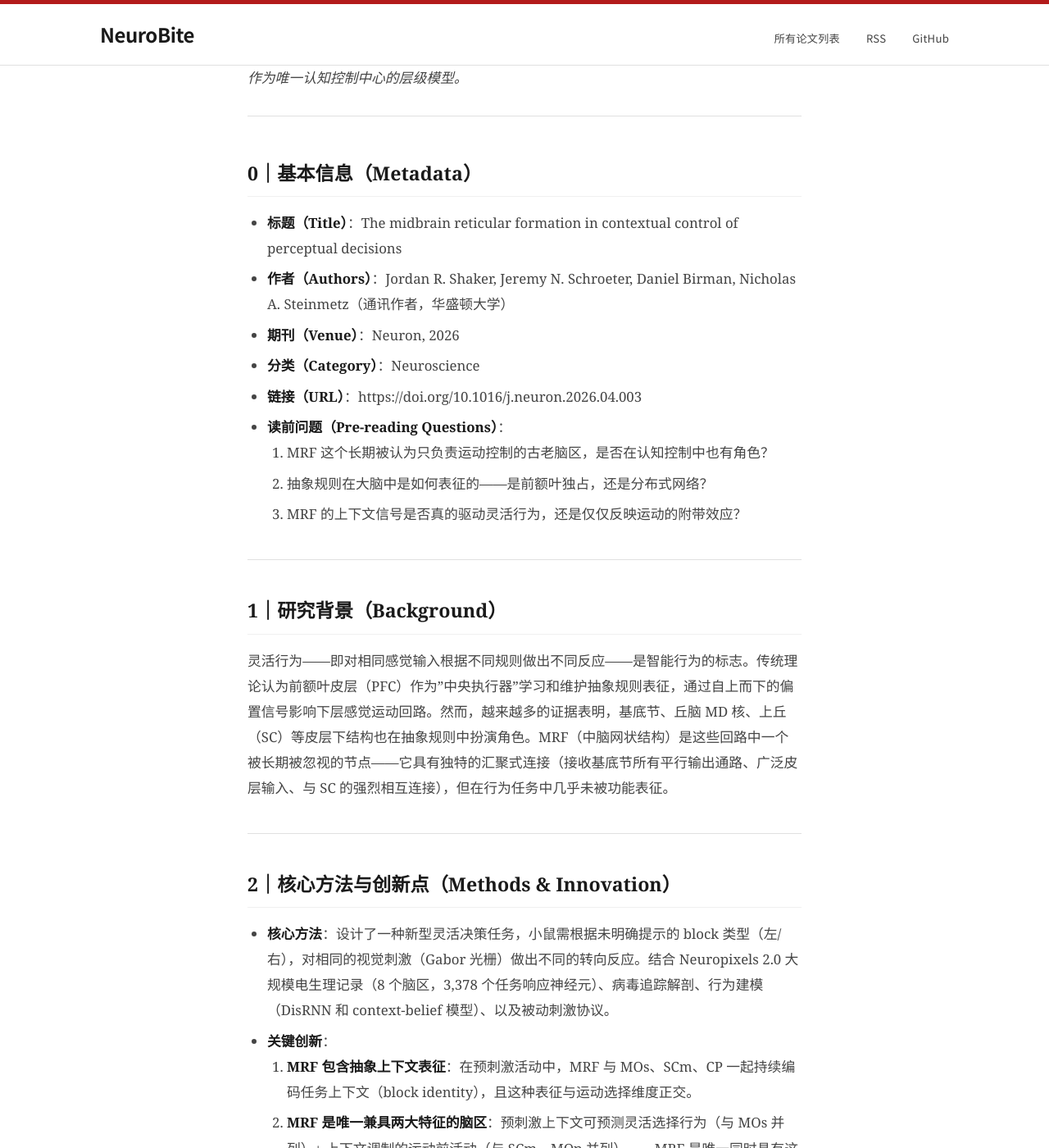
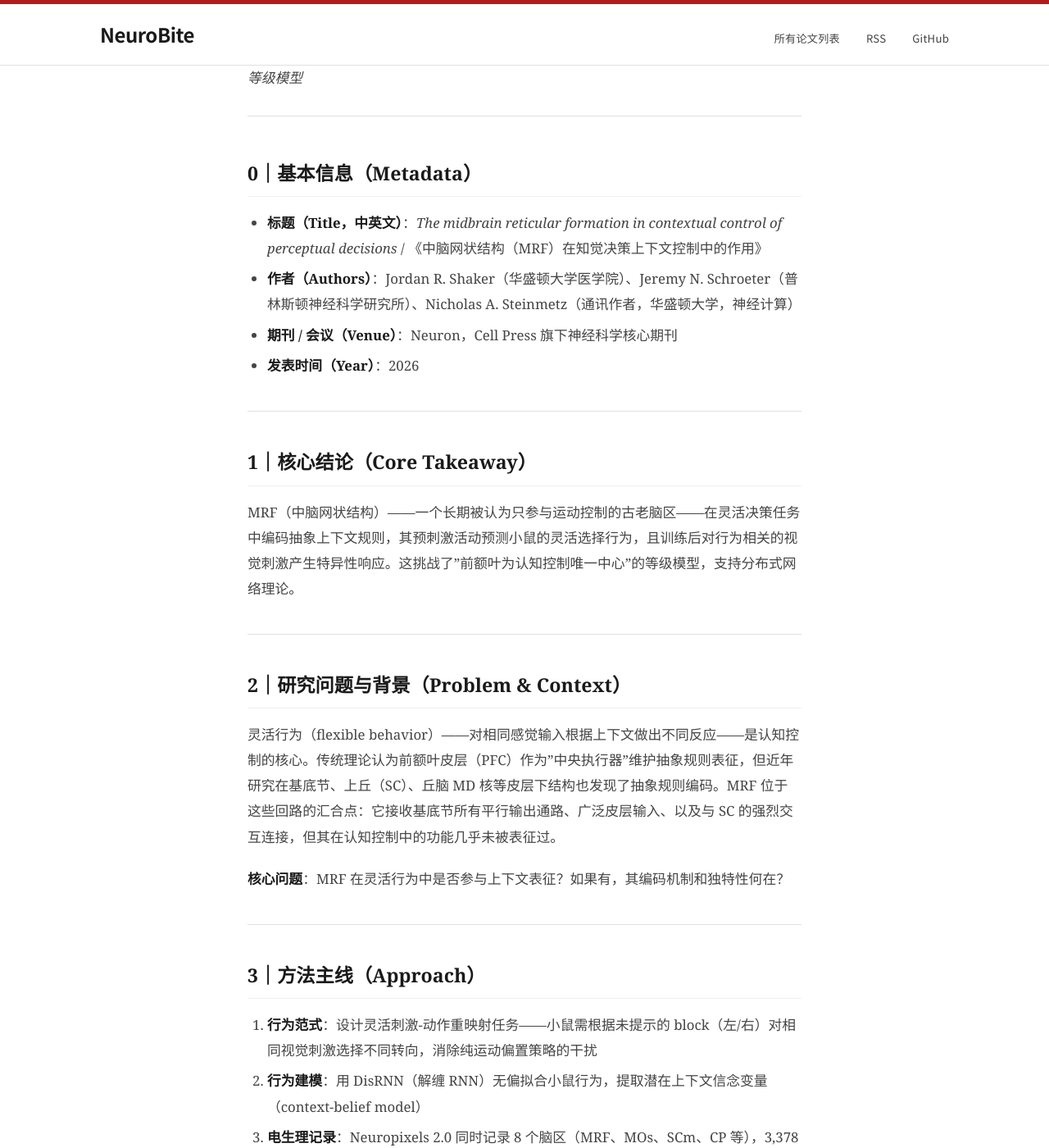
Before and after one commit to tiantiannadaxiong/NeuroBite, a Jekyll site: the page built from _posts/2026-05-14-midbrain-reticular-formation-contextual-decisions.md, in a window 1280 px wide and 1400 px high, scrolled down 240 px. Shown: the whole window at 82% size. Built offline with Jekyll 4.4.1, drawn with Linux system fonts in a browser that asks for light colours; some of the changed text lies outside the part shown.

Commit message:
update: MRF paper analysis (v2 with correct prompt template)

```diff
--- a/_posts/2026-05-14-midbrain-reticular-formation-contextual-decisions.md
+++ b/_posts/2026-05-14-midbrain-reticular-formation-contextual-decisions.md
@@ -3,104 +3,98 @@
 title: "中脑网状结构（MRF）在知觉决策上下文控制中的作用"
 date: 2026-05-14
 venue: "Neuron"
-description: "MRF 不仅编码抽象上下文信号预测灵活行为，且具有任务特异性视觉可塑性，挑战前额叶作为唯一认知控制中心的层级模型。"
+description: "MRF 在分布式回路中编码抽象上下文并预测灵活行为，挑战了前额叶作为认知控制中心的等级模型"
 ---
 
 ## 0｜基本信息（Metadata）
 
-- **标题（Title）**：The midbrain reticular formation in contextual control of perceptual decisions
-- **作者（Authors）**：Jordan R. Shaker, Jeremy N. Schroeter, Daniel Birman, Nicholas A. Steinmetz（通讯作者，华盛顿大学）
-- **期刊（Venue）**：Neuron, 2026
-- **分类（Category）**：Neuroscience
-- **链接（URL）**：https://doi.org/10.1016/j.neuron.2026.04.003
-- **读前问题（Pre-reading Questions）**：
-  1. MRF 这个长期被认为只负责运动控制的古老脑区，是否在认知控制中也有角色？
-  2. 抽象规则在大脑中是如何表征的——是前额叶独占，还是分布式网络？
-  3. MRF 的上下文信号是否真的驱动灵活行为，还是仅仅反映运动的附带效应？
+- **标题（Title，中英文）**：*The midbrain reticular formation in contextual control of perceptual decisions* / 《中脑网状结构（MRF）在知觉决策上下文控制中的作用》
+- **作者（Authors）**：Jordan R. Shaker（华盛顿大学医学院）、Jeremy N. Schroeter（普林斯顿神经科学研究所）、Nicholas A. Steinmetz（通讯作者，华盛顿大学，神经计算）
+- **期刊 / 会议（Venue）**：Neuron，Cell Press 旗下神经科学核心期刊
+- **发表时间（Year）**：2026
 
 ---
 
-## 1｜研究背景（Background）
+## 1｜核心结论（Core Takeaway）
 
-灵活行为——即对相同感觉输入根据不同规则做出不同反应——是智能行为的标志。传统理论认为前额叶皮层（PFC）作为"中央执行器"学习和维护抽象规则表征，通过自上而下的偏置信号影响下层感觉运动回路。然而，越来越多的证据表明，基底节、丘脑 MD 核、上丘（SC）等皮层下结构也在抽象规则中扮演角色。MRF（中脑网状结构）是这些回路中一个被长期被忽视的节点——它具有独特的汇聚式连接（接收基底节所有平行输出通路、广泛皮层输入、与 SC 的强烈相互连接），但在行为任务中几乎未被功能表征。
+MRF（中脑网状结构）——一个长期被认为只参与运动控制的古老脑区——在灵活决策任务中编码抽象上下文规则，其预刺激活动预测小鼠的灵活选择行为，且训练后对行为相关的视觉刺激产生特异性响应。这挑战了"前额叶为认知控制唯一中心"的等级模型，支持分布式网络理论。
 
 ---
 
-## 2｜核心方法与创新点（Methods & Innovation）
+## 2｜研究问题与背景（Problem & Context）
 
-- **核心方法**：设计了一种新型灵活决策任务，小鼠需根据未明确提示的 block 类型（左/右），对相同的视觉刺激（Gabor 光栅）做出不同的转向反应。结合 Neuropixels 2.0 大规模电生理记录（8 个脑区，3,378 个任务响应神经元）、病毒追踪解剖、行为建模（DisRNN 和 context-belief 模型）、以及被动刺激协议。
-- **关键创新**：
-  1. **MRF 包含抽象上下文表征**：在预刺激活动中，MRF 与 MOs、SCm、CP 一起持续编码任务上下文（block identity），且这种表征与运动选择维度正交。
-  2. **MRF 是唯一兼具两大特征的脑区**：预刺激上下文可预测灵活选择行为（与 MOs 并列）+ 上下文调制的运动前活动（与 SCm、MOp 并列）——MRF 是唯一同时具有这两者的区域。
-  3. **任务特异性视觉可塑性**：经过训练的小鼠 MRF 中出现对行为相关视觉刺激的响应，而训练前几乎为零——且只在任务中出现的刺激方位上增强，非任务方位不变。
-  4. **前部 MRF 的功能-结构对齐**：上下文编码神经元和皮层轴突末梢在空间上对齐且在 MRF 前部富集，提示前-后功能梯度。
-- **与前人差异**：不同于 PFC 作为认知控制中心的层级模型，本研究展示了一个分布式网络（MRF、MOs、SCm、CP）以正交编码机制共同实现灵活行为。
+灵活行为（flexible behavior）——对相同感觉输入根据上下文做出不同反应——是认知控制的核心。传统理论认为前额叶皮层（PFC）作为"中央执行器"维护抽象规则表征，但近年研究在基底节、上丘（SC）、丘脑 MD 核等皮层下结构也发现了抽象规则编码。MRF 位于这些回路的汇合点：它接收基底节所有平行输出通路、广泛皮层输入、以及与 SC 的强烈交互连接，但其在认知控制中的功能几乎未被表征过。
+
+**核心问题**：MRF 在灵活行为中是否参与上下文表征？如果有，其编码机制和独特性何在？
 
 ---
 
-## 3｜主要发现与结果（Key Results）
+## 3｜方法主线（Approach）
 
-1. **行为建模揭示小鼠追踪单一潜在上下文信念变量**：context-belief 模型优于 Q-learning 和 WSLS，表明小鼠使用抽象规则（利用外部刺激位置推断 block）而非简单的强化学习。单次暴露于外部刺激或中心刺激即可显著提升 block 切换后的表现（最高提升 22.3%）。
-2. **分布式网络编码上下文，且与运动选择维度正交**：MRF、MOs、SCm、CP 四个脑区在预刺激窗口均有显著的上下文解码能力。上下文维度与运动（choice）维度正交（角度 77°–90°），设定种群动力学初始状态。
-3. **MRF 和 MOs 的上下文信号预测行为失误**：在 block 后期（表现稳定后），预刺激上下文信号变弱与随后的中心刺激错误相关（MRF 效应量中位数 16% shift, p=0.032）。
-4. **MRF 上下文信号不是运动伪影**：面部视频和瞳孔解码上下文的能力远弱于神经活动，且两者无相关性。被动 replay 实验显示，未训练小鼠的 MRF 没有上下文信号。
-5. **训练诱导 MRF 视觉响应，仅针对任务相关方位**：训练后 MRF 中 Gabor 编码神经元从 0.6% 升至 5.0%（p=9.5×10⁻⁷），且仅在 -80°、0°、+80° 等任务方位；非任务方位无变化。听觉刺激编码无变化。
+1. **行为范式**：设计灵活刺激-动作重映射任务——小鼠需根据未提示的 block（左/右）对相同视觉刺激选择不同转向，消除纯运动偏置策略的干扰
+2. **行为建模**：用 DisRNN（解缠 RNN）无偏拟合小鼠行为，提取潜在上下文信念变量（context-belief model）
+3. **电生理记录**：Neuropixels 2.0 同时记录 8 个脑区（MRF、MOs、SCm、CP 等），3,378 个任务响应神经元
+4. **被动对照**：训练 vs. 未训练小鼠的被动刺激协议，区分训练诱导的可塑性
+5. **解剖追踪**：AAV2 顺行示踪 + 光片成像 + 公开单神经元形态数据库分析皮层- MRF 连接空间分布
 
 ---
 
-## 4｜证据强度评估（Evidence Assessment）
+## 4｜创新贡献（Novel Contribution）
 
-| 维度 | 评分 | 说明 |
-|------|------|------|
-| 样本量/统计功效 | 强 | 7 只小鼠、36 行为/电生理 session、3,378 个 QC 通过神经元；被动实验额外 3 只 naive 小鼠 |
-| 实验设计严谨性 | 强 | 多种对照：伪 session 置换检验、被动 replay、运动/瞳孔混淆分析、正交性检验、空间 shuffle null |
-| 结论与数据匹配度 | 强 | 分布式的上下文表征、正交编码机制、MRF 独特性——数据和结论推理一致 |
-| 可重复性潜力 | 中 | 开源数据（Figshare）和代码（Zenodo），但小鼠行为训练耗时，MRF 精准定位需经验 |
-| 领域影响力潜力 | 高 | 挑战 PFC 中心论，将 MRF 这一被长期忽略的脑区纳入认知控制框架，对精神疾病中认知灵活性障碍的研究有启发 |
-
-**总体判断**：推荐精读
+- **理论创新**：首次系统证明 MRF 在认知控制中的核心角色，将此前仅与运动控制关联的脑区纳入分布式认知控制框架。**创新幅度：高**
+- **关键发现 1**：MRF 与皮层区域一样编码抽象上下文，且上下文维度与运动选择维度正交——这是此前在灵长类 PFC 中发现的正交编码 motif，首次在分布式皮层下网络中证实
+- **关键发现 2**：MRF 是唯一兼具"行为预测性预刺激上下文"和"上下文调制运动前活动"的脑区，提示它可能同时参与规则维持和下游执行
+- **关键发现 3**：MRF 在训练后产生方位特异性的视觉响应（从 0.6% 升至 5.0%），说明它是**任务学习驱动的感觉可塑性位点**
 
 ---
 
-## 5｜局限与未解决问题（Limitations）
+## 5｜关键点（Key Points）
 
-1. **记录覆盖不完整**：作者承认对 SCm 和 CP 的采样可能不充分，低估了它们的上下文表征程度。尤其是 CP 作为基底节主要输入结构，其功能异质性极高。
-2. **相关不等于因果**：论文提供了强大的相关性证据，但缺乏因果操纵（如光遗传或药理学抑制 MRF）来验证 MRF 的上下文信号是否真正必要。
-3. **"上下文"操作定义的范围**：本文的上下文（基于规则的感觉运动重映射）是一种特定形式。MRF 是否可作为多种上下文（运动先验、任务参与、生理需求状态）的通用枢纽？有趣的是，类似任务的独立研究都报告了 MRF 响应——但这需要专门设计实验验证。
-4. **前-后功能梯度的验证**：前部 MRF 是否还具有不同的分子标记和细胞类型？缺乏细胞类型分辨率（单核 RNA-seq 或分子标记）。
+1. **上下文表征分布式而非层级**：MRF、MOs、SCm、CP 四个脑区都有显著的预刺激上下文解码能力，非前额叶独有
+2. **正交编码机制**：上下文维度与选择维度在种群活动中呈正交（77°–90°），说明上下文设定初始状态但不直接决定运动输出
+3. **上下文信号预测行为失误**：即使在 block 后期（表现饱和后），MRF 和 MOs 的预刺激上下文信号减弱可预测随后的灵活判断错误
+4. **被动 replay 实验**：未训练小鼠的 MRF 无上下文信号，排除感觉刺激或奖励历史作为上下文信号来源的解释
+5. **空间对齐**：前部 MRF 富集上下文编码神经元和皮层输入轴突末梢（Spearman ρ = 0.13, p = 0.016），提示前-后功能梯度
 
 ---
 
-## 6｜延伸思考（Broader Impact）
+## 6｜关键数学 / 统计方法（Quantitative Tools）
 
-- **正交编码机制是分布式认知控制的通用原则**：在灵长类 PFC 中发现的正交编码，本研究表明在跨皮层的分布式网络中也存在——这可能是一种跨物种通用的柔性计算神经机制。
-- **MRF 作为"整合枢纽"的假设**：MRF 汇聚基底节所有平行输出 → SNr → MRF，接收广泛皮层输入 → 输出到多种丘脑核团→ 这种位置使其天然适合整合多种行为状态信号。未来可设计跨模态任务验证。
-- **精神疾病的启示**：认知灵活性障碍是精神分裂症、强迫症、自闭症的核心特征。MRF 在其中的角色几乎未被探索——这可能是一个新的治疗靶点方向。
+1. **DisRNN（解缠递归神经网络）**：无偏地从行为数据中发现小鼠使用的策略结构——自动提取了一个单一潜在变量，优于预设的 Q-learning 和 WSLS 模型。值得迁移用于任何需要量化潜在策略的行为实验
+2. **Kernel 回归编码模型**：用已缩减秩的回归分离刺激、选择、上下文对单神经元放电率的独立贡献，配合置换检验计算各变量的独特方差解释量（ΔR²）。适用于高维神经数据的变量归因分析
+3. **伪 session（pseudosession）置换检验**：通过从 trial 类型匹配池中有放回抽样生成 null 分布，评估上下文解码是否显著——比传统标签置换更保守，更适合序列依赖数据
 
 ---
 
-## 7｜关键图表（Key Figures）
+## 7｜结果与证据强度（Results & Evidence Strength）
 
-（基于文字描述推测，未直接阅读原图）
+**最核心结果**：MRF 预刺激活动解码上下文（Δr 中位数 ~0.42），与 MOs 并列最高；MRF 和 MOs 的上下文信号预测 trial-by-trial 行为失误。**证据强度：强**。依据：
+- n = 7 小鼠，36 session，3,378 个 QC 神经元，跨小鼠一致性高
+- 多重对照排除替代解释：运动/瞳孔解码弱且无相关、被动 replay 无信号、刺激/奖励结构不能解释预刺激活动、正交性检验排除运动混淆
+- 所有统计均基于置换检验 + FDR 多重比较校正
 
-- **Figure 1**：任务设计和行为建模——I/E/F 展示了 context-belief 模型的结构与预测性能，J 显示单次 trial 对 block 切换后的提升。
-- **Figure 2**：MRF 解剖结构和投影图谱——C/E 显示 Neuropixels 覆盖范围和各类任务响应神经元示例。
-- **Figure 3**：种群水平的上下文表征——核心结果：四个脑区预刺激上下文解码、正交维度（3J-L）、行为预测（3O）。
-- **Figure 4**：单神经元编码分析——M-Venn 图显示各脑区刺激/选择/上下文神经元比例，MRF 是唯一同时有预刺激上下文 + 上下文调制的运动前活动的脑区。
-- **Figure 5**：训练诱导的视觉可塑性——F 显示的方位特异性增强是核心证据。
-- **Figure 6**：空间对齐——G 的 voxel-wise Spearman 相关显示上下文编码和皮层轴突末梢密度有显著正相关（ρ=0.13, p=0.016）。
+**额外结果**：训练后 MRF Gabor 编码从 0.6% 升至 5.0%（p = 9.5×10⁻⁷），且仅在任务方位（-80°，0°，80°）增强。**证据强度：强**，ZETA 检验 + chi-squared，对照组样本够大（666 naive vs. 717 trained）。
+
+**主要局限**：全为相关性证据，缺乏因果操纵（光遗传抑制/激活 MRF 是否影响灵活行为？）。
 
 ---
 
-## 8｜讨论与争议（Discussion）
+## 8｜局限与注意点（Limitations）
 
-- **最强论证**：不仅找到相关（MRF 有上下文信号），还排除了多种替代解释（运动伪影、刺激/奖励历史、被动接收），并通过正交性分析证明上下文和运动选择分离。
-- **最弱论证**：缺乏因果关系。论文结论是"MRF is a key node"——但完全依赖相关性。因果实验（光遗传抑制 MRF 看是否影响灵活性）是未来必需的。
-- **最可能的争议点**：MRF 的上下文信号是"源头"还是"回音"？由于 MRF 与皮层之间有强烈相互连接，信号可能来自皮层。但作者巧妙地用 MRF 独有组合（上下文预测 + 上下文调制运动前活动）论证了 MRF 的不可约性。
-- **审稿最大 concern**：样本量（7 只小鼠，但电生理 session 多，跨小鼠一致性好）。作者已用置换检验、多重比较校正等方法控制。
+1. **相关性证据**：所有结论基于观察性电生理记录，无因果验证，无法证明 MRF 的上下文信号是"必要"的
+2. **采样可能不完整**：作者承认 SCm 和尤其 CP 的采样可能不充分，低估了这些区域的上下文表征程度
+3. **"上下文"的操作定义窄**：本文仅测试了基于规则的感觉运动重映射这一种上下文形式。MRF 是否是"通用行为状态枢纽"仍需专门设计多类型上下文实验验证
 
 ---
 
-## 9｜一句话总结（One-line Summary）
+## 9｜可迁移价值（Transferable Value）
 
-MRF 这个被长期忽视的中脑结构，在灵活决策中通过分布式网络的正交编码机制，同时持有抽象上下文表征和运动调制信号，挑战了前额叶作为唯一认知控制中心的传统模型。
+1. **行为实验设计**：这个任务设计巧妙——通过外部刺激位置作为无奖励指示器（不同于传统的 reversal learning）来分离抽象规则学习和强化学习，范式可以直接用于其他物种（非人灵长类、大鼠）或其他脑区
+2. **正交编码分析框架**：用种群活动子空间角度衡量上下文与运动维度关系的方法，可推广到任何需要区分"设定"vs."执行"变量的大脑区域分析
+3. **被动刺激对照范式**：训练 vs. naive 的被动刺激映射协议——干净地评估任务学习带来的感觉编码可塑性，对任何研究学习诱导感觉变化的实验都有参考价值
+
+---
+
+## 10｜一句话总结（One-line Summary）
+
+MRF 以正交编码机制同时持有抽象上下文表征和运动调制信号，是分布式认知控制网络中被长期忽视的关键节点。
```
